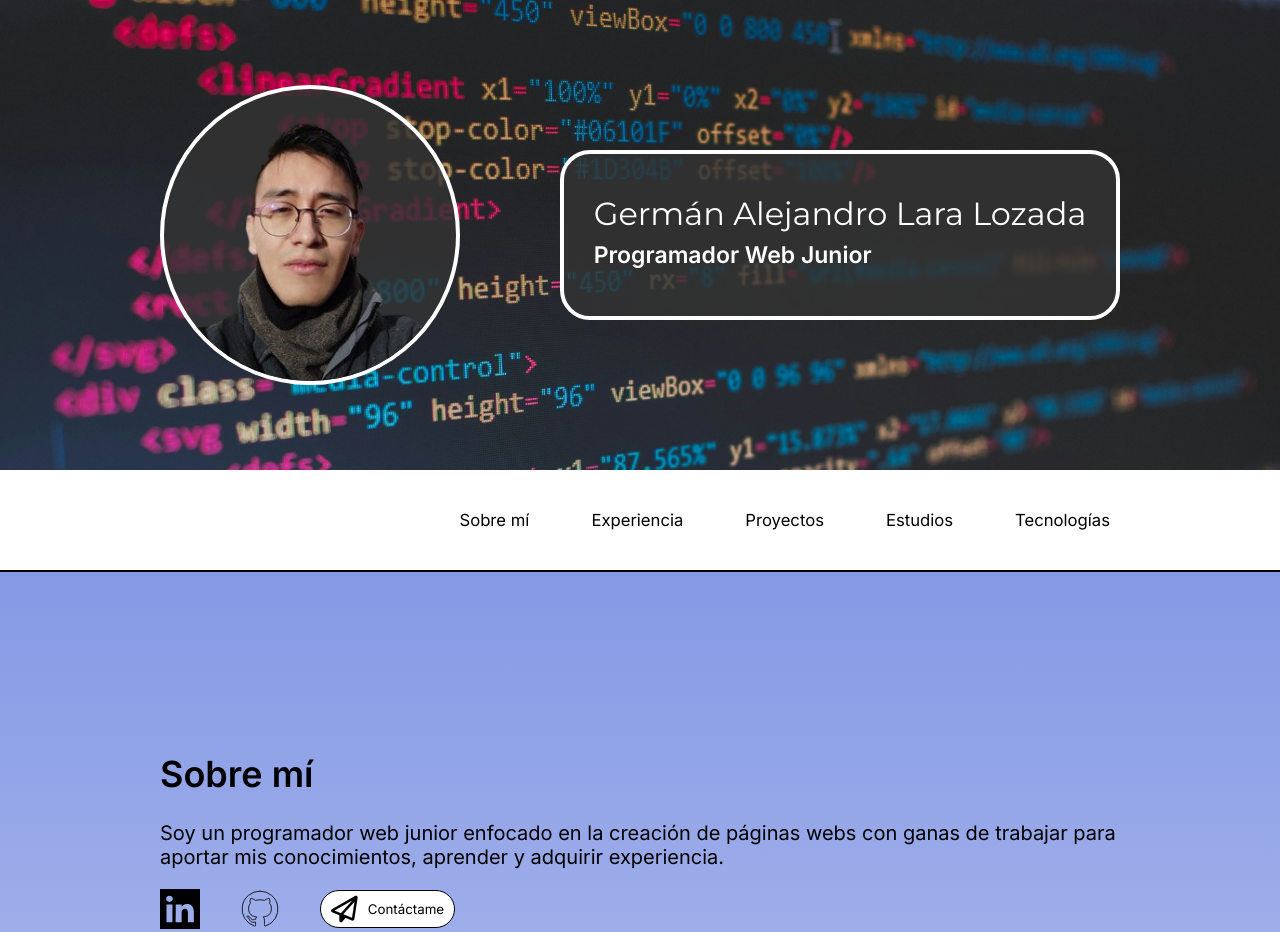
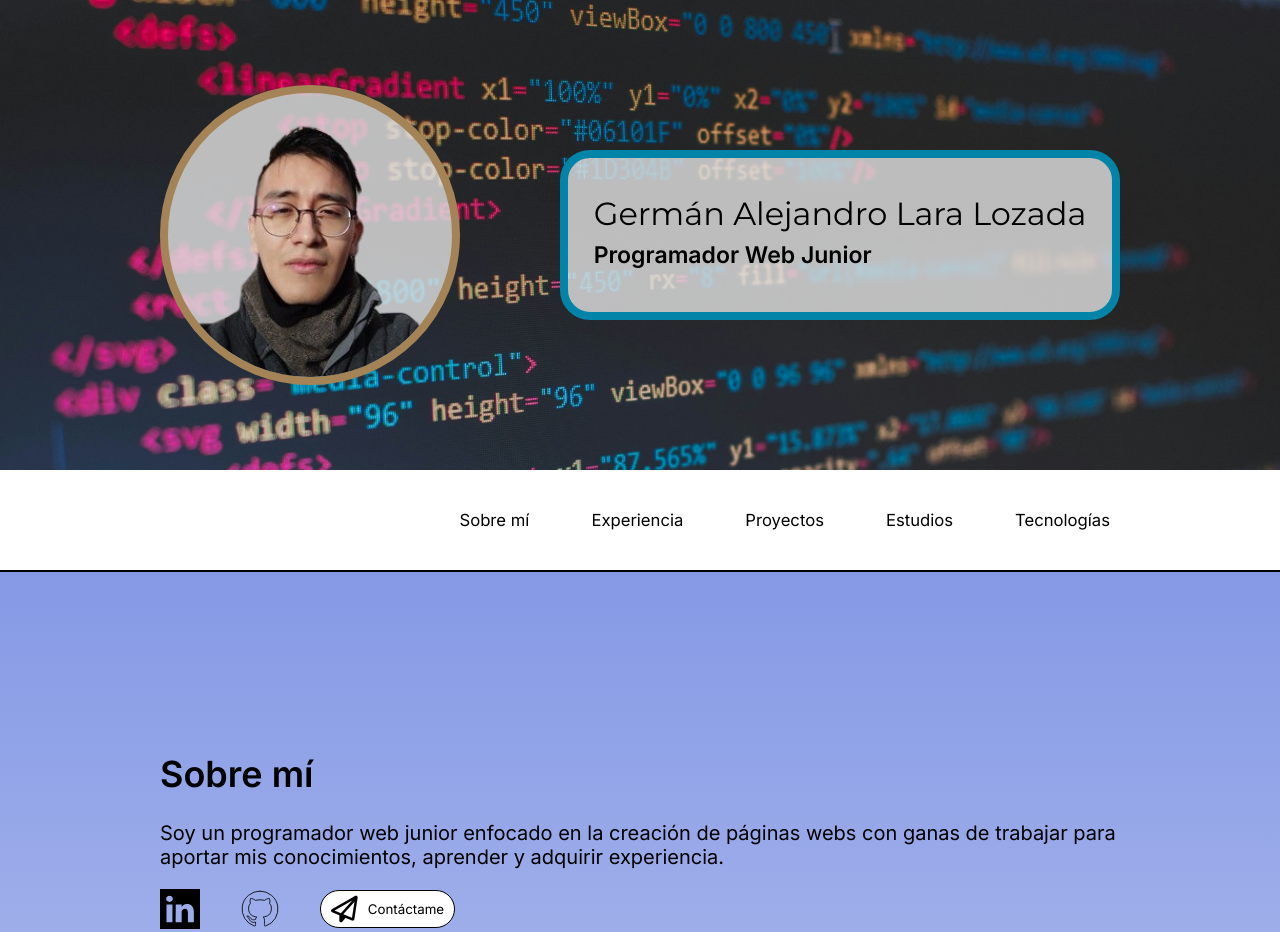
Before and after one commit to German24072000/PortfolioGerman, a plain HTML site: page index.html in a window 1280 px wide. Shown: the top 932 px of the page. Drawn offline with Linux system fonts and the light colour scheme.

Commit message:
change background and border of img avatar and titles

```diff
--- a/styles.css
+++ b/styles.css
@@ -30,12 +30,13 @@ a:visited {
 h1 {
     font-family: "Montserrat", serif;
     font-weight: 400;
-    color: var(--white);
+    color: var(--black);
     font-size: 3.438em;
+
 }
 
 h2  {
-    color: var(--white);
+    color: var(--black);
     font-size: 3em;
 }
 
@@ -155,12 +156,12 @@ h2  > strong {
     width: 300px;
     height: 300px;
     border-radius: 50%;
-    border: 4px solid var(--white);
+    border: 8px solid #a48456;
     overflow: hidden;
     display: flex;
     justify-content: center;
     align-items: center;
-    background: rgba(51, 51, 51,81%);
+    background: rgba(224,224,224,81%);
     /* background: linear-gradient(180deg, rgba(223,223,223,1) 0%, rgba(255,255,255,1) 50%, rgba(223,223,223,1) 100%); */
 }
 
@@ -176,8 +177,8 @@ h2  > strong {
     align-items: center;
     width: 1000px;
     height: 240px;
-    background-color: rgba(51, 51, 51,81%);
-    border: 4px solid var(--white);
+    background-color: rgba(224,224,224, 81%);
+    border: 8px solid #0283a8;
     border-radius: 30px;
 }
 
@@ -993,11 +994,13 @@ small {
     .photo_frame {
         width: 180px;
         height: 180px;
+        border-width: 6px;
     }
 
     #containerTitleSubtitle {
         width: 100%;
         height: 140px;
+        border-width: 6px;
     }
 
     h1 {
@@ -1158,7 +1161,7 @@ small {
 
     #containerTitleSubtitle {
         height: 120px;
-        border: 2px solid var(--white);
+        /* border: 2px solid #0283a8; */
     }
 
     #containerTitleSubtitle div {
```
